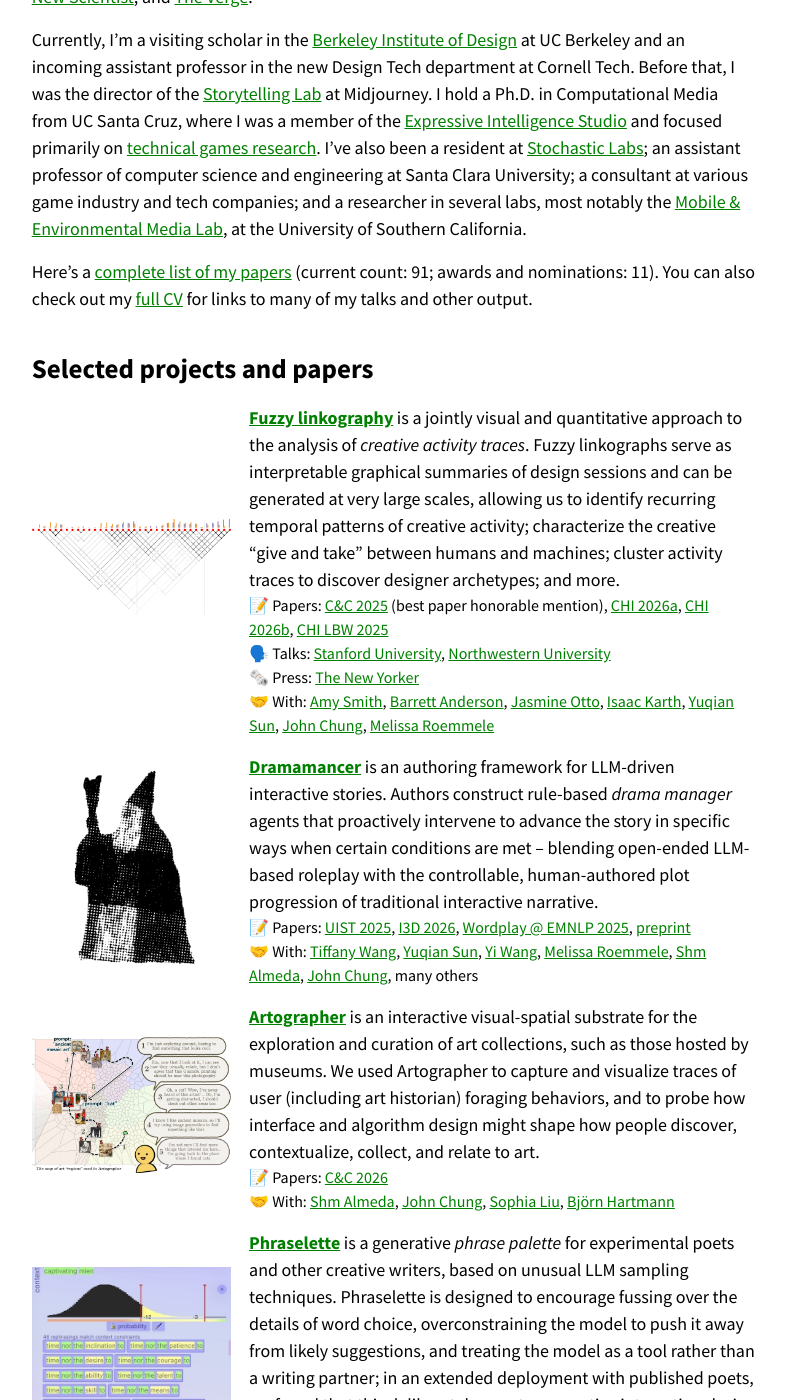
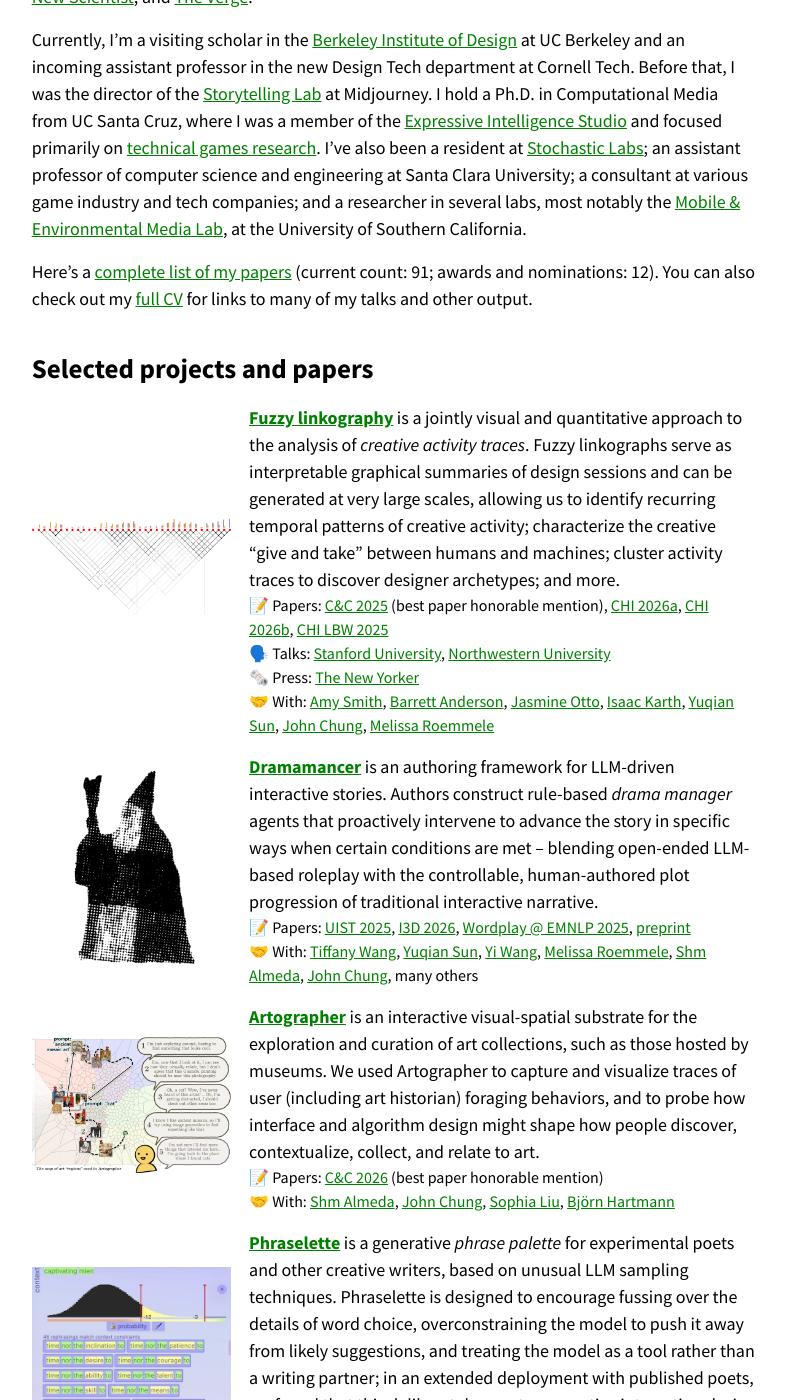
Before and after one commit to mkremins/mkremins.github.io, a Jekyll site: the page built from index.html, in a window 1280 px wide and 1400 px high, scrolled down 526 px. Shown: the whole window, without its empty margins (246-1032 px from the left). Built offline with Jekyll 4.4.1, drawn with Linux system fonts in a browser that asks for light colours.

Commit message:
Add C&C 2026 honorable mention

```diff
--- a/_data/publications.json
+++ b/_data/publications.json
@@ -8,6 +8,7 @@
   "venue_long": "ACM Conference on Creativity & Cognition",
   "pubtype": "full",
   "acceptrate": "20%",
+  "award": "Best Paper Honorable Mention (top 5%)"
 },
 {
   "title": "Bonsai: Designing for Cultivation in AI Interactive Digital Narratives",
--- a/cv/index.html
+++ b/cv/index.html
@@ -132,6 +132,10 @@ layout: null
     <section id="awards">
       <h2>Selected Honors and Awards</h2>
       <div class="oneline-entries">
+        <div class="dated-entry">
+          <div class="dated-date">2026</div>
+          <div class="dated-content">Best Paper Honorable Mention [<a href="#C39">C39</a>], C&C 2026</div>
+        </div>
         <div class="dated-entry">
           <div class="dated-date">2025</div>
           <div class="dated-content">Best Paper Honorable Mention [<a href="#C33">C33</a>], C&C 2025</div>
--- a/index.html
+++ b/index.html
@@ -40,7 +40,7 @@ layout: main
 			<div class="card-text">
 				<span class="card-title"><a href="https://artographer.snailbunny.site/">Artographer</a></span> is an interactive visual-spatial substrate for the exploration and curation of art collections, such as those hosted by museums. We used Artographer to capture and visualize traces of user (including art historian) foraging behaviors, and to probe how interface and algorithm design might shape how people discover, contextualize, collect, and relate to art.
 				<div class="card-links">
-					📝 Papers: <a href="https://arxiv.org/abs/2512.02288">C&C 2026</a><br>
+					📝 Papers: <a href="https://arxiv.org/abs/2512.02288">C&C 2026</a> (best paper honorable mention)<br>
 					🤝 With: <a href="https://shmuh.co/">Shm Almeda</a>, <a href="https://johnr0.github.io/">John Chung</a>, <a href="https://sophiawliu.com/">Sophia Liu</a>, <a href="https://people.eecs.berkeley.edu/~bjoern/">Björn Hartmann</a>
 				</div>
 			</div>
```
